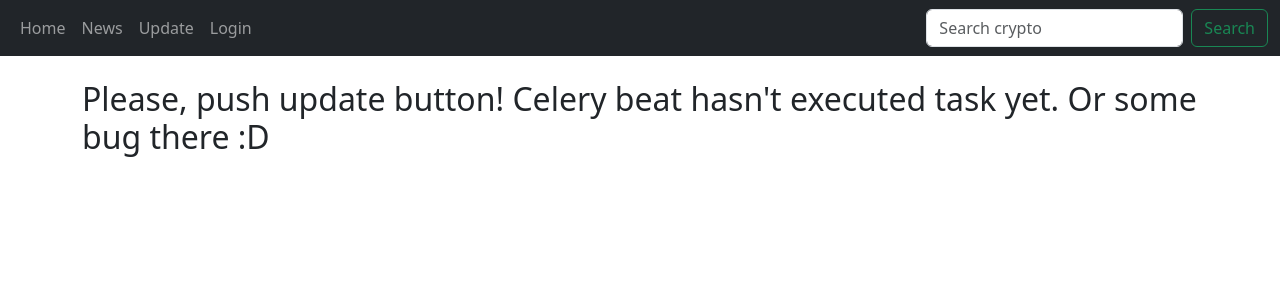
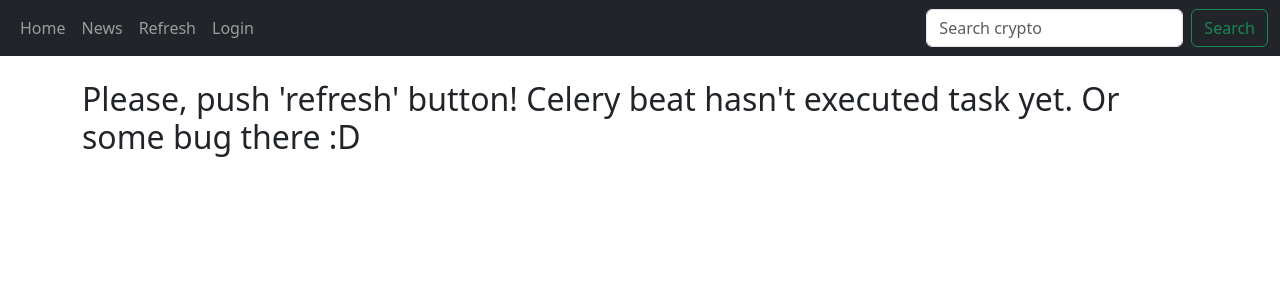
Before and after one commit to Vixroff/cryptocurrencies-app, a Django app: template apptrix/app/templates/cryptos.html in a window 1280 px wide. Shown: the top 300 px of the page. Run offline with Django 4.2, Linux system fonts and the light colour scheme; the template is opened without the code that fills it, so the values that code supplies are empty; parts of the project's set-up code (start-up, migrations or seed data) failed here and were passed over.

Commit message:
Create feature: refresh cryptocurrencies data

```diff
--- a/apptrix/app/templates/base.html
+++ b/apptrix/app/templates/base.html
@@ -20,7 +20,7 @@
                 <a class="nav-link" href="#">News</a>
               </li>
               <li class="nav-item">
-                <a class="nav-link">Update</a>
+                <a class="nav-link" href="{% url 'refresh-crypto' %}">Refresh</a>
               </li>
               <li class="nav-item">
                 <a class="nav-link">Login</a>
--- a/apptrix/app/templates/cryptos.html
+++ b/apptrix/app/templates/cryptos.html
@@ -53,7 +53,7 @@
     </div>
 {% else %}
 <div class="container">
-    <h2>Please, push update button! Celery beat hasn't executed task yet. Or some bug there :D</h2>
+    <h2>Please, push 'refresh' button! Celery beat hasn't executed task yet. Or some bug there :D</h2>
 </div>
 {% endif %}
 
--- a/apptrix/app/urls.py
+++ b/apptrix/app/urls.py
@@ -1,7 +1,8 @@
 from django.urls import path
 
-from .views import MainView
+from .views import MainView, RefreshCrypto
 
 urlpatterns = [
-    path('', MainView.as_view(), name='main')
+    path('', MainView.as_view(), name='main'),
+    path('cryptocurrencies/refresh', RefreshCrypto.as_view(), name='refresh-crypto')
 ]
```
Also changed, not shown: apptrix/app/views.py (+19 -2 lines).
